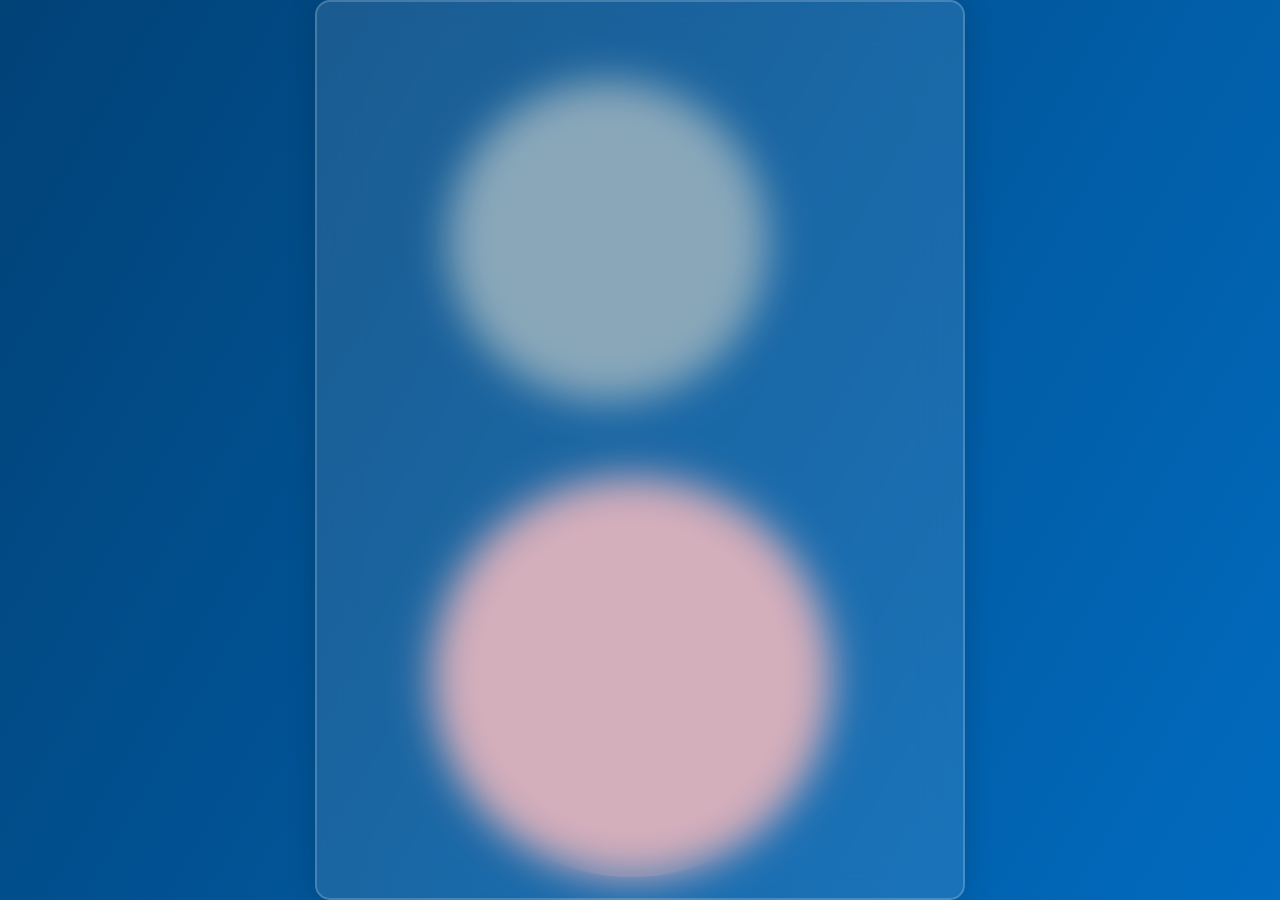
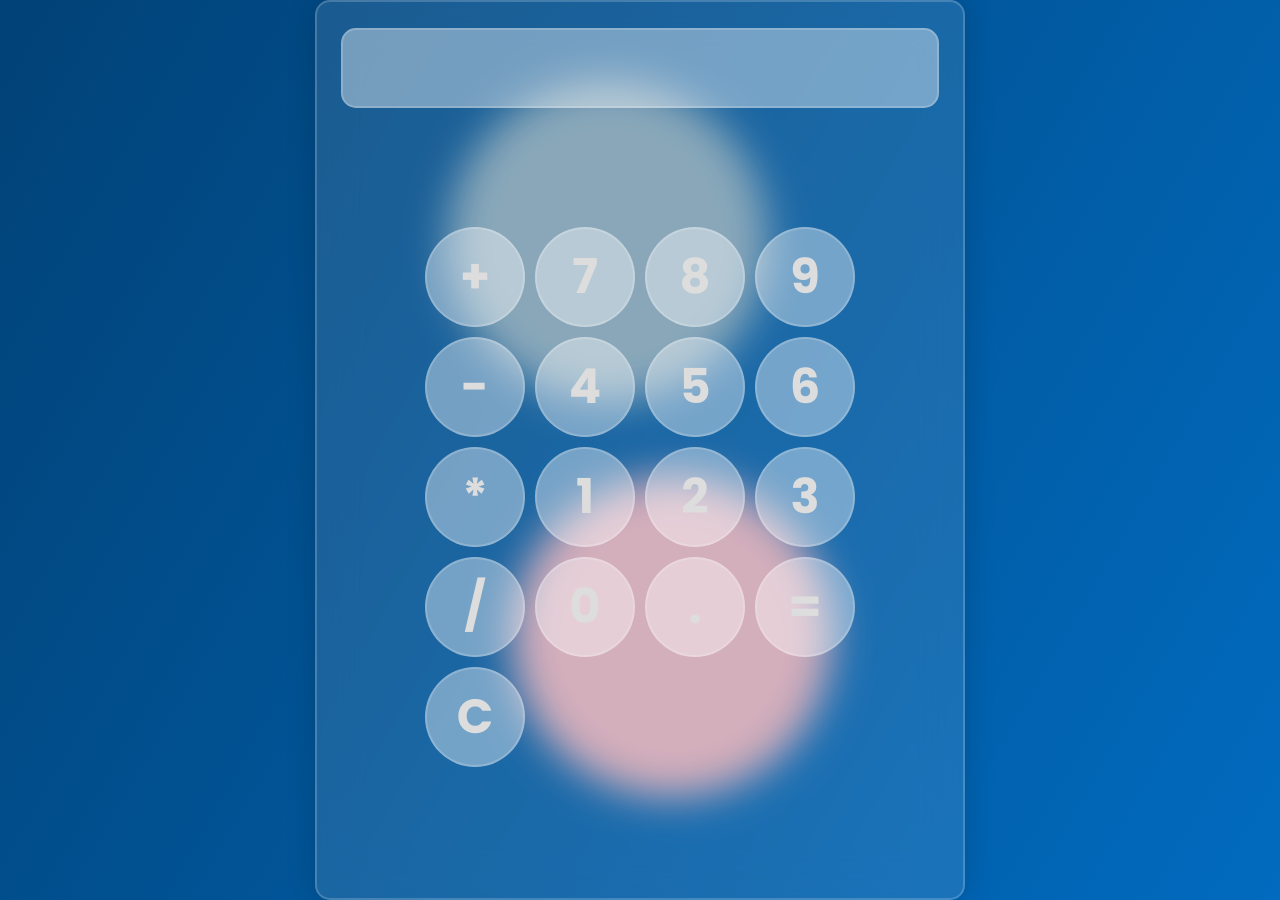
Before and after one commit to qUizo-Dev/Simple-Web-Calculator, a plain HTML site: page index.html in a window 1280 px wide. Drawn offline with Linux system fonts and the light colour scheme.

Commit message:
Implements basic calculator functionality
Adds a basic calculator interface with display and buttons for numbers, operators, and calculation. Implements JavaScript functions to handle input, clear the display, and perform calculations.

```diff
--- a/desing.css
+++ b/desing.css
@@ -30,8 +30,8 @@ body {
     position: absolute;
     top: 53%;
     right: 35%;
-    width: 25em;
-    height: 25em;
+    width: 20em;
+    height: 20em;
     border-radius: 50%;
     background: #CFA5B4;
 }
@@ -50,16 +50,39 @@ body {
     backdrop-filter: blur(20px);
 }
 
-/*#result {
-    width: 496px;
+#display {
+    pointer-events: none;
+    text-align: right;
+    width: 100%;
     height: 80px;
-    border: none;
-    border-top-left-radius: 5px;
-    border-top-right-radius: 5px;
-    background-color: white;
+    position: relative;
+    top: -45%;
+    border-radius: 15px;
+    background: #ffffff65;
+    border: 2px solid #ffffff30;
+    font-weight: 500;
+    font-size: 2rem;
+    color: white;
+}
+
+#keys {
     position: absolute;
-    top: 1px;
+    top: 200px;
+    display: grid;
+    grid-template-columns: repeat(4,1fr);
+    gap: 10px;
+    padding: 25px;
+    color: white;
+}
 
-    text-align: right;
-
-}*/
+button {
+    width: 100px;
+    height: 100px;
+    border-radius: 50px;
+    border: 2px solid #ffffff30;
+    background: #ffffff65;
+    font-size: 3rem;
+    font-weight: bold;
+    cursor: pointer;
+    color: rgb(221, 221, 221);
+}
--- a/index.html
+++ b/index.html
@@ -14,7 +14,26 @@
             <div class="circle2"></div>
 
             <div class="back">
-
+                <input id="display" readonly>
+                <div id="keys">
+                    <button onclick="appendToDisplay('+')">+</button>
+                    <button onclick="appendToDisplay('7')">7</button>
+                    <button onclick="appendToDisplay('8')">8</button>
+                    <button onclick="appendToDisplay('9')">9</button>
+                    <button onclick="appendToDisplay('-')">-</button>
+                    <button onclick="appendToDisplay('4')">4</button>
+                    <button onclick="appendToDisplay('5')">5</button>
+                    <button onclick="appendToDisplay('6')">6</button>
+                    <button onclick="appendToDisplay('*')">*</button>
+                    <button onclick="appendToDisplay('1')">1</button>
+                    <button onclick="appendToDisplay('2')">2</button>
+                    <button onclick="appendToDisplay('3')">3</button>
+                    <button onclick="appendToDisplay('/')">/</button>
+                    <button onclick="appendToDisplay('0')">0</button>
+                    <button onclick="appendToDisplay('.')">.</button>
+                    <button onclick="calculate()">=</button>
+                    <button onclick="clearD()">C</button>
+                </div>
             </div>
             <!--<input id="result">-->
         </div>
--- a/script.js
+++ b/script.js
@@ -0,0 +1,18 @@
+const display = document.getElementById("display");
+
+function appendToDisplay(input) {
+    display.value += input;
+}
+
+function clearD() {
+    display.value = "";
+}
+
+function calculate() {
+    try {
+        display.value = eval(display.value);
+    }
+    catch(error) {
+        display.value = "Error";
+    }
+}
```
